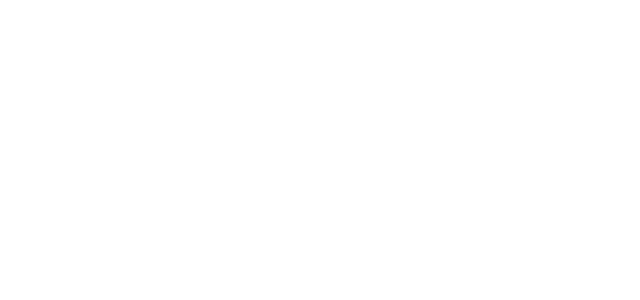
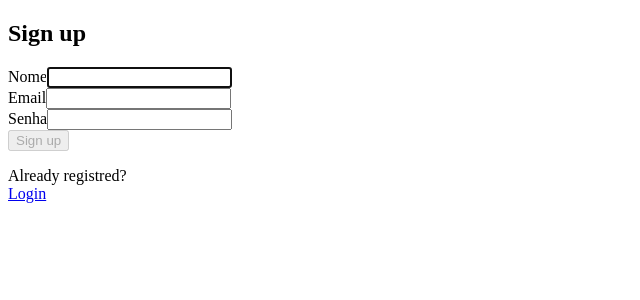
Before and after one commit to pedromiguel-dev/cinema-front, a React (Vite) app: page /Register in a window 1280 px wide. Shown: the top 300 px of the page, without its empty margins (0-640 px from the left). Built offline with nearby package versions, Linux system fonts and the light colour scheme.

Commit message:
Added registration and validations

```diff
--- a/src/App.tsx
+++ b/src/App.tsx
@@ -4,6 +4,7 @@
 import Login from "./pages/login/Login";
 import RequireAuth from "./pages/login/RequireAuth";
 import WellCome from "./pages/WellCome";
+import Register from "./pages/register";
 
 function App() {
   return (
@@ -11,6 +12,7 @@
       <Route path="/*" element={<Layout />}>
         {/**public */}
         <Route path="Login" element={<Login />} />
+        <Route path="Register" element={<Register />} />
         <Route path="" element={<WellCome />} />
         {/** protected */}
         <Route element={<RequireAuth allowedRoles={[30, 200]} />}>
--- a/src/pages/WellCome/index.tsx
+++ b/src/pages/WellCome/index.tsx
@@ -5,6 +5,7 @@
     <main>
       <Link to={"Home"}>Home</Link>
       <Link to={"Login"}>Login</Link>
+      <Link to={"Register"}>Register</Link>
     </main>
   );
 };
--- /dev/null
+++ b/src/pages/register/index.tsx
@@ -0,0 +1,180 @@
+import React, { FormEvent } from "react";
+import axios from "../../api/axios";
+import { AxiosError } from "axios";
+import { useNavigate, useLocation, Link } from "react-router-dom";
+import "./register.css";
+const REGISTER_URL = "/api/v1/register";
+
+const emailRegex = /^[a-zA-Z0-9._-]+@[a-zA-Z0-9.-]+\.[a-zA-Z]{2,4}$/;
+const nameRegex = /^[a-zA-Z][a-zA-Z0-9-_]{3,30}$/;
+const passwordRegex =
+  /^(?=.*[a-z])(?=.*[A-Z])(?=.*\d)(?=.*[!@#$%^&*()_+\-=[\]{};':"\\|,.<>/?])[A-Za-z\d!@#$%^&*()_+\-=[\]{};':"\\|,.<>/?]{8,}$/;
+
+function Register() {
+  const navigate = useNavigate();
+  const location = useLocation();
+
+  const errMsgRef = React.useRef<HTMLParagraphElement>(null);
+  const nameRef = React.useRef<HTMLInputElement>(null);
+  const emailRef = React.useRef<HTMLInputElement>(null);
+  const passwordRef = React.useRef<HTMLInputElement>(null);
+
+  const [password, setPassword] = React.useState("");
+  const [name, setName] = React.useState("");
+  const [email, setEmail] = React.useState("");
+
+  const [validPassword, setValidPassword] = React.useState(false);
+  const [validName, setValidName] = React.useState(false);
+  const [validEmail, setValidEmail] = React.useState(false);
+
+  const [focusPassword, setFocusPassword] = React.useState(false);
+  const [focusName, setFocusName] = React.useState(false);
+  const [focusEmail, setFocusEmail] = React.useState(false);
+
+  //   const [matchPassword, setMatchPassword] = React.useState("");
+  //   const [validMatch, setValidMatch] = React.useState(false);
+  //   const [macthFocus, setMatchFocus] = React.useState(false);
+
+  const [err, setErr] = React.useState("");
+
+  React.useEffect(() => {
+    if (nameRef.current) nameRef.current.focus();
+  }, []);
+
+  React.useEffect(() => {
+    const resultEmail = emailRegex.test(email);
+    const resultName = nameRegex.test(name);
+
+    console.log({ resultEmail, resultName });
+    setValidEmail(resultEmail);
+    setValidName(resultName);
+  }, [name, email]);
+
+  React.useEffect(() => {
+    const passwordResult = passwordRegex.test(password);
+
+    console.log({ passwordResult });
+    console.log(password);
+    setValidPassword(passwordResult);
+  }, [password]);
+
+  React.useEffect(() => {
+    setErr("");
+  }, [name, email, password]);
+
+  const handleSubmit = async (e: FormEvent) => {
+    e.preventDefault();
+    //verify all fields
+    if (!validEmail || !validName || !validPassword) {
+      ///log the fields that are not valid
+      console.log({ validEmail, validName, validPassword });
+
+      setErr("Invalid fields");
+      return;
+    }
+    try {
+      const response = await axios.post(REGISTER_URL, JSON.stringify({ name, email, password }), {
+        headers: { "Content-Type": "application/json" },
+        withCredentials: true,
+      });
+      console.log(response.data);
+
+      setName("");
+      setEmail("");
+      setPassword("");
+      const from = location.state?.from?.pathname || "/";
+      navigate(from, { replace: true });
+    } catch (e: unknown) {
+      if (e instanceof AxiosError) {
+        setErr(e.response?.data.error);
+      }
+      if (errMsgRef.current) errMsgRef.current.focus();
+      console.log(e);
+    }
+  };
+
+  return (
+    <>
+      <section>
+        <p ref={errMsgRef} className={err ? "errMsg" : "offscreen"} aria-live="assertive">
+          {err}
+        </p>
+        <h1>Sign up</h1>
+        <form onSubmit={handleSubmit}>
+          <div>
+            <label htmlFor="name">Nome</label>
+            <input
+              type="text"
+              name="name"
+              id="name"
+              ref={nameRef}
+              onChange={(e) => setName(e.target.value)}
+              aria-invalid={validName ? "false" : "true"}
+              aria-describedby="uidnote"
+              required
+              onFocus={() => setFocusName(true)}
+              onBlur={() => setFocusName(false)}
+            />
+
+            <ul id="uidnote" className={focusName && name && !validName ? "insrtuction" : "offscreen"}>
+              <li>Starts with a letter (uppercase or lowercase).</li>
+              <li>
+                Consists of a sequence of 3 to 30 characters, which can be letters (uppercase or lowercase), digits, underscores,
+                or hyphens.
+              </li>
+            </ul>
+          </div>
+          <div>
+            <label htmlFor="email">Email</label>
+            <input
+              type="email"
+              name="email"
+              id="email"
+              ref={emailRef}
+              onChange={(e) => setEmail(e.target.value)}
+              required
+              aria-invalid={validEmail ? "false" : "true"}
+              aria-describedby="emailInstructions"
+              onFocus={() => setFocusEmail(true)}
+              onBlur={() => setFocusEmail(false)}
+            />
+            <ul id="emailInstructions" className={focusEmail && email && !validEmail ? "insrtuction" : "offscreen"}>
+              <li>Please provide a valid email.</li>
+            </ul>
+          </div>
+          <div>
+            <label htmlFor="password">Senha</label>
+            <input
+              type="password"
+              name="password"
+              id="password"
+              ref={passwordRef}
+              onChange={(e) => setPassword(e.target.value)}
+              value={password}
+              required
+              aria-invalid={validPassword ? "false" : "true"}
+              aria-describedby="passwordInstructions"
+              onFocus={() => setFocusPassword(true)}
+              onBlur={() => setFocusPassword(false)}
+            />
+            <ul id="passwordInstructions" className={focusPassword && password && !validPassword ? "insrtuction" : "offscreen"}>
+              <li>Contains at least one lowercase letter.</li>
+              <li>Contains at least one uppercase letter.</li>
+              <li>Contains at least one digit.</li>
+              <li>Contains at least one special character.</li>
+              <li>Has a length of at least 8 characters.</li>
+            </ul>
+          </div>
+          <button disabled={!validEmail || !validPassword || !validName ? true : false}>Sign up</button>
+        </form>
+        <p>
+          Already registred?
+          <br />
+          <Link to="/login">Login</Link>
+        </p>
+      </section>
+    </>
+  );
+}
+
+export default Register;
--- /dev/null
+++ b/src/pages/register/register.css
@@ -0,0 +1,15 @@
+.offscreen {
+    width: 0;
+    height: 0;
+    overflow: hidden;
+    position: absolute;
+
+}
+
+.instructions {
+    margin: 0;
+    padding: 0;
+    font-size: 1.2em;
+    font-weight: bold;
+    color: #000;
+}
```
